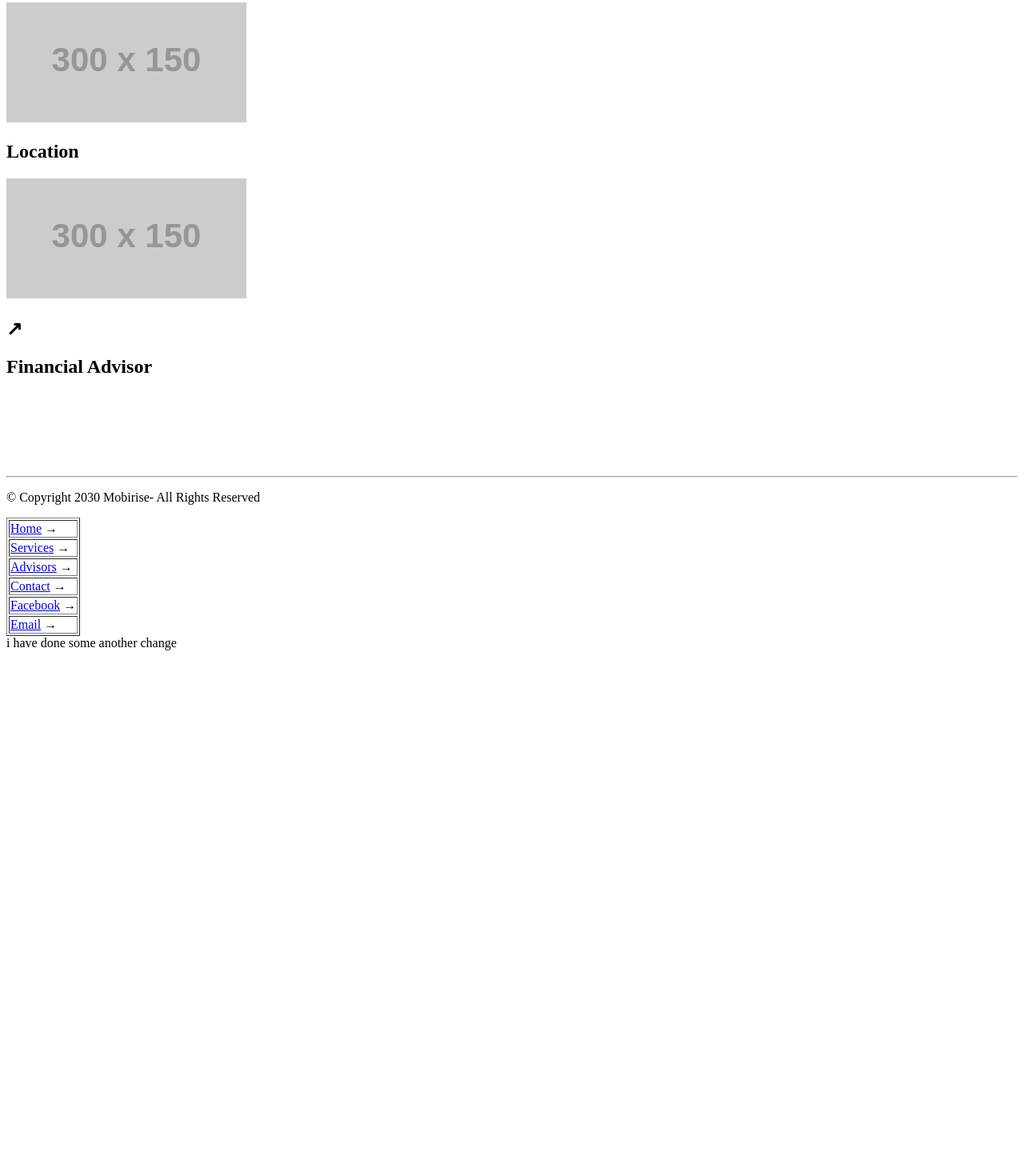
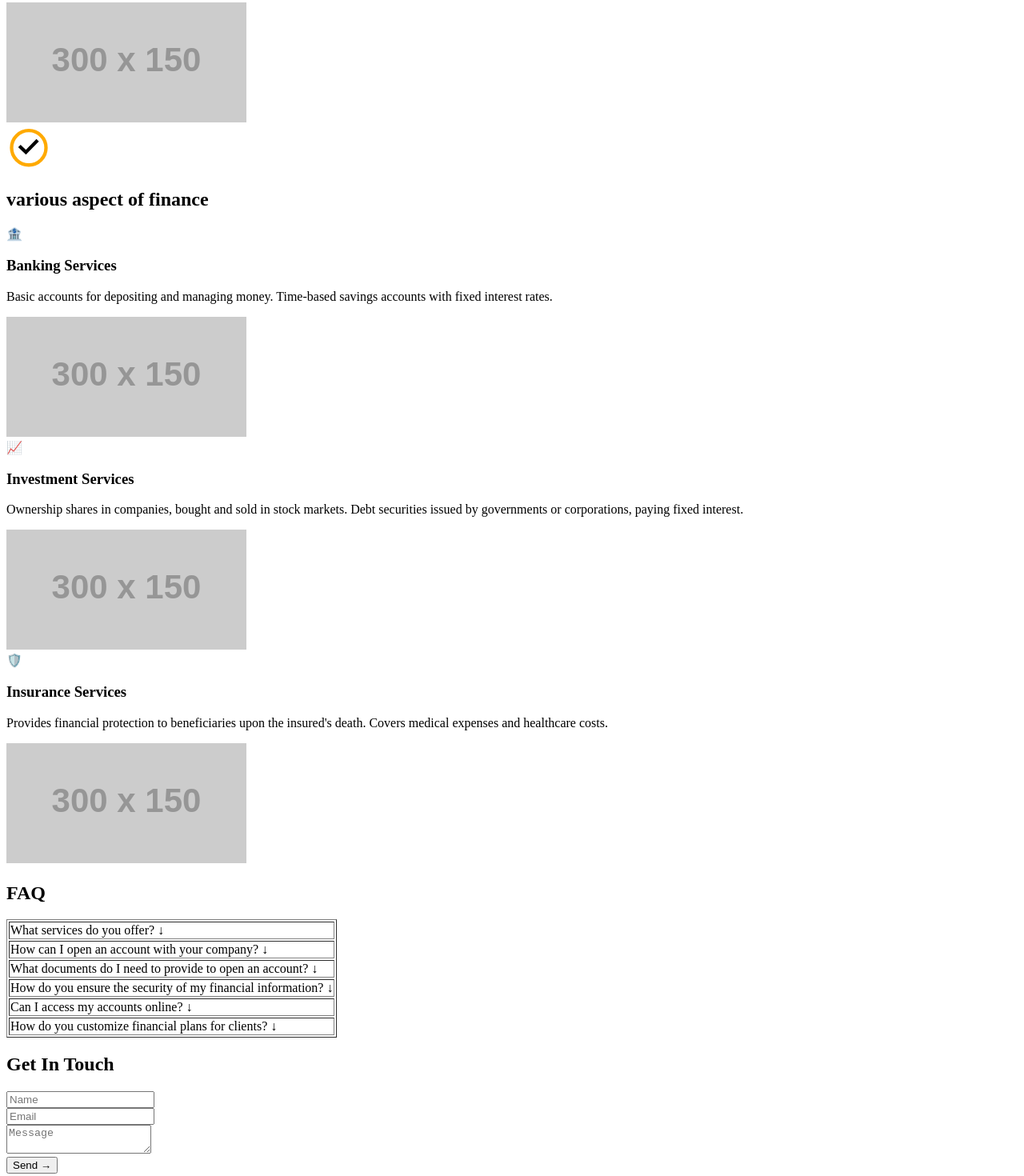
Before and after one commit to bharat-shukla/bharat_credera, a plain HTML site: page index.html in a window 1280 px wide. Shown: the part 1955-3425 px from the top of the page at 80% size. Before the commit the page ends 2776 px from the top, so only its background shows below. Drawn offline with Linux system fonts and the light colour scheme; placeholder pictures from the web are drawn by us.

Commit message:
08-07-2024

```diff
--- a/index.html
+++ b/index.html
@@ -98,6 +98,70 @@
         </div>
     </section>
 
+    <section class="aspects">
+        <div class="aspect-container">
+            <div class="aspect-header">
+                <svg viewBox="251.529 304.281 51.988 51.224" xmlns="http://www.w3.org/2000/svg" style="width: 56px;height: 56px;">
+                    <circle cx="277.523" cy="329.638" r="19.969" stroke="#ffaa00" stroke-width="4" fill="transparent" />
+                    <path d="M 274.199 337.584 L 265.199 328.946 L 267.99 326.076 L 274.146 331.95 L 286.356 319.514 L 289.199 322.331 L 274.199 337.584 Z" fill="black"/>
+                  </svg>
+                <h2>various aspect of finance</h2>
+            </div>
+            <div class="card-container">
+                <div class="card">
+                    <div class="icon">🏦</div>
+                    <h3>Banking Services</h3>
+                    <p>Basic accounts for depositing and managing money. Time-based savings accounts with fixed interest rates.</p>
+                    <img src="https://via.placeholder.com/300x150" alt="Banking Services">
+                </div>
+                <div class="card">
+                    <div class="icon">📈</div>
+                    <h3>Investment Services</h3>
+                    <p>Ownership shares in companies, bought and sold in stock markets. Debt securities issued by governments or corporations, paying fixed interest.</p>
+                    <img src="https://via.placeholder.com/300x150" alt="Investment Services">
+                </div>
+                <div class="card">
+                    <div class="icon">🛡️</div>
+                    <h3>Insurance Services</h3>
+                    <p>Provides financial protection to beneficiaries upon the insured's death. Covers medical expenses and healthcare costs.</p>
+                    <img src="https://via.placeholder.com/300x150" alt="Insurance Services">
+                </div>
+            </div>
+        </div>
+    </section>
+
+    <section class="questions">
+        <h2>FAQ</h2>
+        <table border="1" border-color="white">
+            <tr><td>What services do you offer?  &darr;</td></tr>
+
+            <tr><td>How can I open an account with your company?  &darr;</td></tr>
+
+            <tr><td>What documents do I need to provide to open an account? &darr;</td></tr>
+
+            <tr><td>How do you ensure the security of my financial information?  &darr;</td></tr>
+
+            <tr> <td>Can I access my accounts online?  &darr;</td></tr>
+
+            <tr><td>How do you customize financial plans for clients?  &darr;</td> </tr>
+
+
+
+        </table>
+    </section>
+
+    <section class="info">
+        <h1>Get In Touch</h1>
+
+        <form action="" method="">
+            <input type="text" placeholder="Name"><br>
+            <input type="email" placeholder="Email"><br>
+            <textarea name="" id="" placeholder="Message"></textarea><br>
+            <button>Send &rarr;</button>
+
+        </form>
+    </section>
+
     <section class="loacation">
         <h1>Location</h1>
         <img src="https://via.placeholder.com/300x150" alt="Location photo">
@@ -131,7 +195,5 @@
         </section>
     </footer>
 
-    i have done some another change
-
 </body>
 </html>
```
